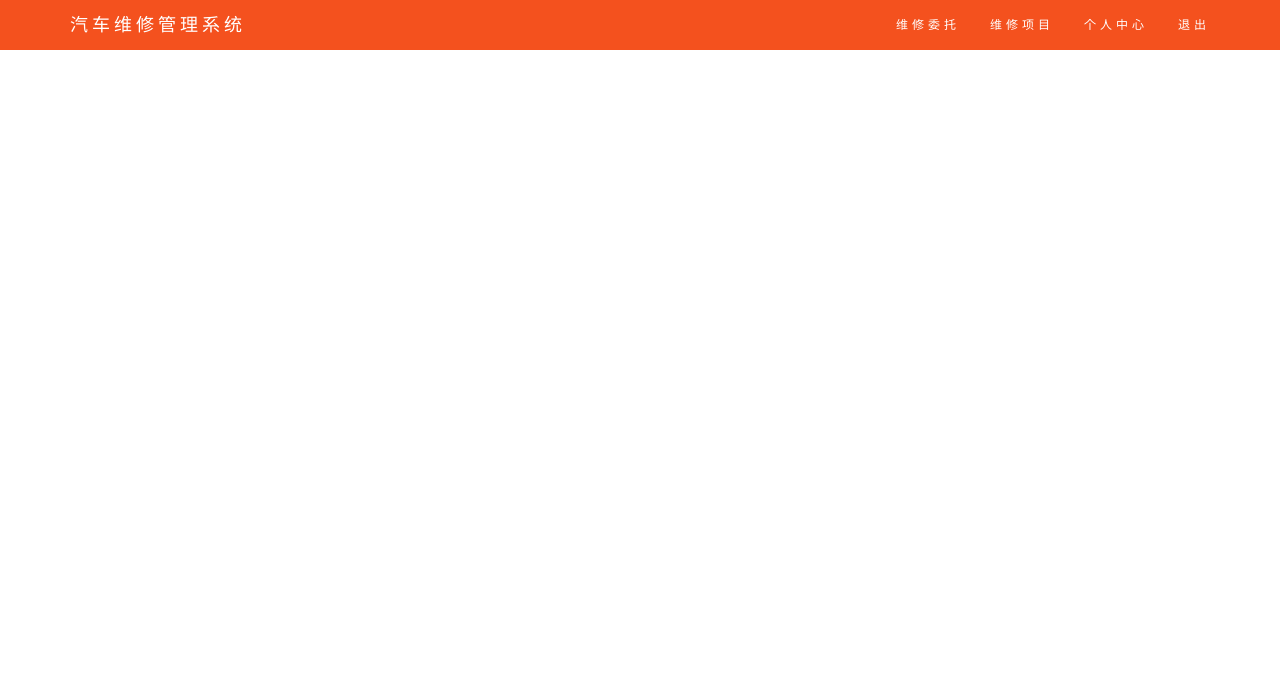
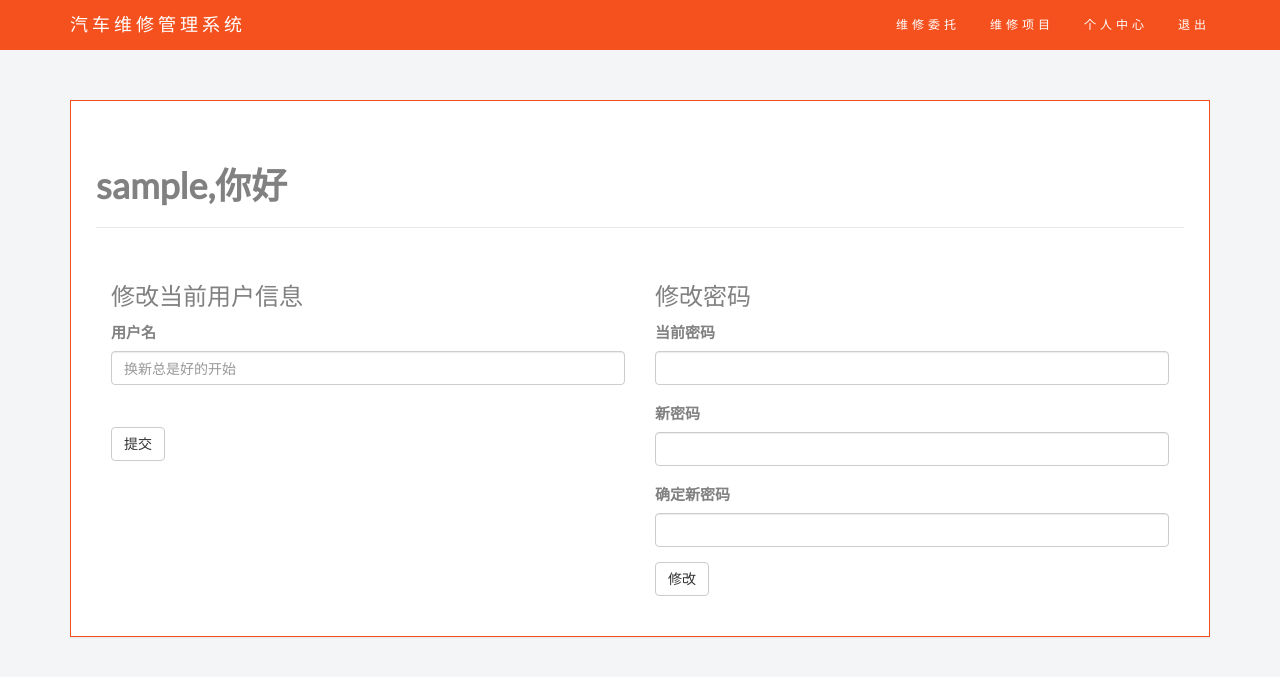
Before and after one commit to luo-xingyu/Automotive-Maintenance-Management, a Django app: template template/service_man/index.html in a window 1280 px wide. Shown: the top 677 px of the page. Run offline with Django 3.2, Linux system fonts and the light colour scheme; the template is opened without the code that fills it: most values are stand-ins (such as "Sample title", 1, 10 or a date in 2020); some libraries are stand-ins or nearby versions.

Commit message:
service_man work

```diff
--- a/mysystem/amm/urls.py
+++ b/mysystem/amm/urls.py
@@ -9,15 +9,12 @@ urlpatterns = [
     path('register/', views.register, name='register'),
     path('logout/', views.userlogout, name='logout'),
 
-    # =============================================================================
     # Module: user
-    # =============================================================================
     path('user/', views.user, name='user'),
 
-    # =============================================================================
     # Module: service_man
-    # =============================================================================
     path('service/', views.service,name='service'),
     path('service/project',views.showProject,name='project'),
+    path('service/entrust',views.entrust,name='entrust'),
 
 ]
--- a/mysystem/mysystem/settings.py
+++ b/mysystem/mysystem/settings.py
@@ -91,7 +91,7 @@ WSGI_APPLICATION = 'mysystem.wsgi.application'
 DATABASES = {
     'default': {
         'ENGINE': 'django.db.backends.postgresql_psycopg2',
-        'NAME': 'test',
+        'NAME': 'ammdb',
         'USER': 'gaussdb',
         'PASSWORD': 'Enmo@123',
         'HOST': '1.94.54.40',
--- a/static/css/register.css
+++ b/static/css/register.css
@@ -15,7 +15,6 @@ body {
     padding: 20px;
     border-radius: 8px;
     box-shadow: 0 0 10px rgba(0, 0, 0, 0.1);
-    width: 300px;
 }
 
 h2 {
--- a/static/css/style.css
+++ b/static/css/style.css
@@ -149,8 +149,8 @@ footer .glyphicon {
   flex-grow: 1;           /* 允许标题占用多余的空间，确保按钮靠右对齐 */
 }
 
+.slideanim {visibility:hidden;}
 
-.slideanim {visibility:hidden;}
 .slide {
   animation-name: slide;
   -webkit-animation-name: slide;
--- a/template/entry.html
+++ b/template/entry.html
@@ -5,6 +5,7 @@
   <title>你好,请先登陆</title>
   <meta charset="utf-8">
   <meta name="viewport" content="width=device-width, initial-scale=1">
+  <link rel="shortcut icon" href="/static/image/favicon.ico" >
   <link rel="stylesheet" href="https://www.w3schools.cn/lib/bootstrap/3.4.1/css/bootstrap.min.css">
   <script src="https://ajax.aspnetcdn.com/ajax/jQuery/jquery-3.5.1.min.js"></script>
   <script src="https://www.w3schools.cn/lib/bootstrap/3.4.1/js/bootstrap.min.js"></script>
--- a/template/home.html
+++ b/template/home.html
@@ -5,11 +5,13 @@
   <title>汽车维修管理系统</title>
   <meta charset="utf-8">
   <meta name="viewport" content="width=device-width, initial-scale=1">
+  <link rel="shortcut icon" href="/static/image/favicon.ico" >
   <link rel="stylesheet" href="https://www.w3schools.cn/lib/bootstrap/3.4.1/css/bootstrap.min.css">
   <link href="https://fonts.googleapis.com/css?family=Montserrat" rel="stylesheet" type="text/css">
   <link href="https://fonts.googleapis.com/css?family=Lato" rel="stylesheet" type="text/css">
   <script src="https://ajax.aspnetcdn.com/ajax/jQuery/jquery-3.5.1.min.js"></script>
   <script src="https://www.w3schools.cn/lib/bootstrap/3.4.1/js/bootstrap.min.js"></script>
+
   {% load static %}
   <link rel="stylesheet" type="text/css" href="{% static 'css/style.css' %}">
 </head>
--- a/template/register.html
+++ b/template/register.html
@@ -4,6 +4,7 @@
     <title>客户注册</title>
     <meta charset="utf-8">
     <meta name="viewport" content="width=device-width, initial-scale=1">
+    <link rel="shortcut icon" href="/static/image/favicon.ico" >
     <link rel="stylesheet" href="https://www.w3schools.cn/lib/bootstrap/3.4.1/css/bootstrap.min.css">
     <script src="https://ajax.aspnetcdn.com/ajax/jQuery/jquery-3.5.1.min.js"></script>
     <script src="https://www.w3schools.cn/lib/bootstrap/3.4.1/js/bootstrap.min.js"></script>
--- a/template/service_man/index.html
+++ b/template/service_man/index.html
@@ -1,20 +1,23 @@
 <!DOCTYPE html>
 <html lang="en">
 <head>
-  <!-- Theme Made By www.w3schools.cn -->
   <title>前台管理界面</title>
   <meta charset="utf-8">
   <meta name="viewport" content="width=device-width, initial-scale=1">
+  <link rel="shortcut icon" href="/static/image/favicon.ico" >
   <link rel="stylesheet" href="https://www.w3schools.cn/lib/bootstrap/3.4.1/css/bootstrap.min.css">
   <link href="https://fonts.googleapis.com/css?family=Montserrat" rel="stylesheet" type="text/css">
   <link href="https://fonts.googleapis.com/css?family=Lato" rel="stylesheet" type="text/css">
+  <script src="https://www.w3schools.cn/lib/bootstrap/3.4.1/js/bootstrap.min.js"></script>
   <script src="https://ajax.aspnetcdn.com/ajax/jQuery/jquery-3.5.1.min.js"></script>
-  <script src="https://www.w3schools.cn/lib/bootstrap/3.4.1/js/bootstrap.min.js"></script>
-  {% load static %}
-  <link rel="stylesheet" type="text/css" href="{% static 'css/style.css' %}">
+  <style>
+    .page-header{border-bottom: 1px solid #e7e9ee; padding-bottom:11.5px;}
+  </style>
 </head>
+<body style="background-color: #f4f5f6;">
 
-<body id="myPage" data-spy="scroll" data-target=".navbar" data-offset="60"></body>
+{% load static %}
+<link rel="stylesheet" type="text/css" href="{% static 'css/style.css' %}">
 
 <nav class="navbar navbar-default navbar-fixed-top">
     <div class="container">
@@ -22,7 +25,7 @@
         <button type="button" class="navbar-toggle" data-toggle="collapse" data-target="#myNavbar">
           <span class="icon-bar"></span>
           <span class="icon-bar"></span>
-          <span class="icon-bar"></span>
+          <span the="icon-bar"></span>
         </button>
         <a class="navbar-brand" href="/">汽车维修管理系统</a>
       </div>
@@ -30,38 +33,59 @@
         <ul class="nav navbar-nav navbar-right">
             <li><a href="entrust">维修委托</a></li>
             <li><a href="project">维修项目</a></li>
-            <li><a href="home">个人中心</a></li>
+            <li><a href="/service">个人中心</a></li>
             <li><a href="/logout">退出</a></li>
         </ul>
       </div>
     </div>
 </nav>
 
+<div class="container" style="padding-top: 100px;">
+    <div class="panel panel-default" style="padding:25px;background-color: #fff;">
+      <div class="page-header">
+        <h1><strong>{{username}},你好</strong></h1>
+      </div>
 
-<script>
-    $(document).ready(function(){
-      $(".navbar a, footer a[href='#myPage']").on('click', function(event) {
-        if (this.hash !== "") {
-          event.preventDefault();
-          var hash = this.hash;
-          $('html, body').animate({
-            scrollTop: $(hash).offset().top
-          }, 900, function(){
-            window.location.hash = hash;
-          });
-        }
-      });
+      <div class="panel-body">
+        <div class="row">
+          <div class="col-md-6">
+            <h3>修改当前用户信息</h3>
+            <form action="/service/" method="post">
+                {% csrf_token %}
+                <input type="hidden" name="action" value="changename">
+                <div class="form-group">
+                    <label for="name">用户名</label>
+                    <input type="text" class="form-control" name="name" placeholder="换新总是好的开始" required>
+                    <br>
+                </div>
+                <button type="submit" class="btn btn-default">提交</button>
+            </form>
+          </div>
 
-      $(window).scroll(function() {
-        $(".slideanim").each(function(){
-          var pos = $(this).offset().top;
-          var winTop = $(window).scrollTop();
-            if (pos < winTop + 600) {
-              $(this).addClass("slide");
-            }
-        });
-      });
-    })
-    </script>
+          <div class="col-md-6">
+            <h3>修改密码</h3>
+            <form method="post" action="/service/">
+                {% csrf_token %}
+                <input type="hidden" name="action" value="changepassword">
+                <div class="form-group">
+                    <label for="currentPassword">当前密码</label>
+                    <input type="password" class="form-control" name="currentPassword" required>
+                </div>
+                <div class="form-group">
+                    <label for="newPassword">新密码</label>
+                    <input type="password" class="form-control" name="newPassword" required>
+                </div>
+                <div class="form-group">
+                    <label for="confirmPassword">确定新密码</label>
+                    <input type="password" class="form-control" name="confirmPassword" required>
+                </div>
+                <button type="submit" class="btn btn-default">修改</button>
+            </form>
+          </div>
+        </div>
+      </div>
+    </div>
+</div>
 
-    </body>
+</body>
+</html>
--- a/template/service_man/project.html
+++ b/template/service_man/project.html
@@ -4,6 +4,7 @@
   <meta charset="UTF-8">
   <meta name="viewport" content="width=device-width, initial-scale=1.0">
   <title>维修项目管理</title>
+  <link rel="shortcut icon" href="/static/image/favicon.ico" >
   <link rel="stylesheet" href="https://www.w3schools.cn/lib/bootstrap/3.4.1/css/bootstrap.min.css">
   <link href="https://fonts.googleapis.com/css?family=Montserrat" rel="stylesheet" type="text/css">
   <link href="https://fonts.googleapis.com/css?family=Lato" rel="stylesheet" type="text/css">
@@ -28,14 +29,14 @@
         <ul class="nav navbar-nav navbar-right">
             <li><a href="entrust">维修委托</a></li>
             <li><a href="project">维修项目</a></li>
-            <li><a href="service">个人中心</a></li>
+            <li><a href="/service">个人中心</a></li>
             <li><a href="/logout">退出</a></li>
         </ul>
         </div>
     </div>
 </nav>
 
-<div class="container-fluid">
+<div class="container" style="padding-top: 100px;">
     <div class="header-container">
         <h2 class="header-title"><strong>维修项目管理</strong></h2>
         <button type="button" class="btn" data-toggle="modal" data-target="#myModal">添加维修项目</button>
--- a/template/user/index.html
+++ b/template/user/index.html
@@ -1,10 +1,10 @@
 <!DOCTYPE html>
 <html lang="en">
 <head>
-  <!-- Theme Made By www.w3schools.cn -->
   <title>汽车维修管理系统</title>
   <meta charset="utf-8">
   <meta name="viewport" content="width=device-width, initial-scale=1">
+  <link rel="shortcut icon" href="/static/image/favicon.ico" >
   <link rel="stylesheet" href="https://www.w3schools.cn/lib/bootstrap/3.4.1/css/bootstrap.min.css">
   <link href="https://fonts.googleapis.com/css?family=Montserrat" rel="stylesheet" type="text/css">
   <link href="https://fonts.googleapis.com/css?family=Lato" rel="stylesheet" type="text/css">
```
Also changed, not shown: mysystem/amm/models.py (+15 -6 lines), mysystem/amm/views.py (+32 -2 lines), template/service_man/entrust.html (+98 -0 lines), mysystem/amm/migrations/0001_initial.py, static/image/favicon.ico (added).
